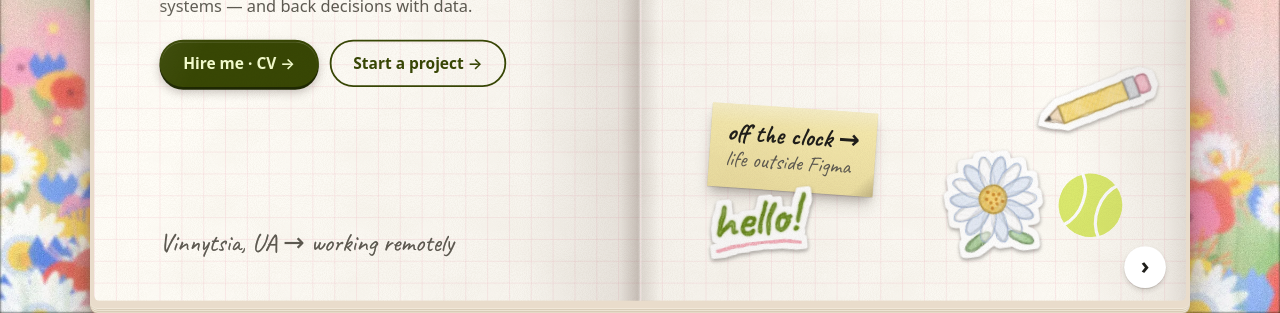
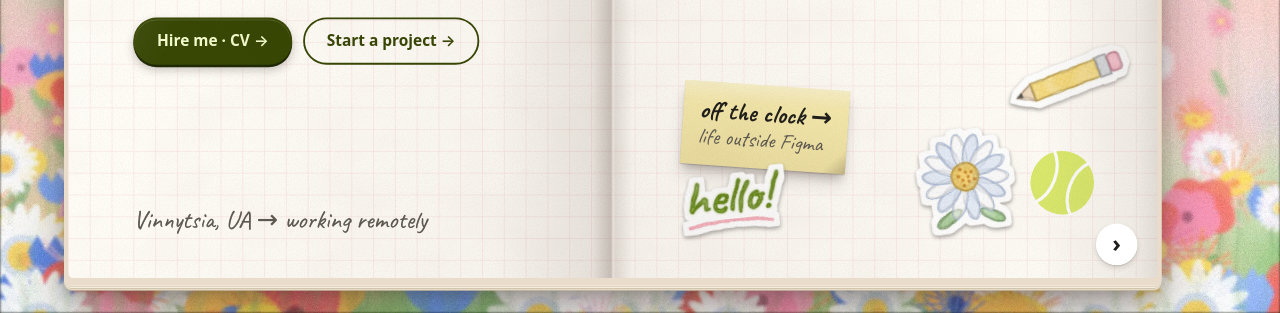
Before and after one commit to yana2026prvs/Landing-page, a plain HTML site: page index.html in a window 1280 px wide. Shown: the part 487-800 px from the top of the page. Drawn offline with Linux system fonts and the light colour scheme; a web font is replaced by a local one.

Commit message:
Fix bookmarks and notebook being cut off on narrower windows
- Centre the stage with absolute positioning instead of grid tracks
- Scale from the real stage size and account for clip and bookmark overhang
- Verified at 10 viewport sizes from 1101px to 2560px

Co-Authored-By: Claude Opus 5.5 <noreply@anthropic.com>
Claude-Session: https://claude.ai/code/session_011sYwercFEwGT9vV3Y1oJz4

```diff
--- a/css/style.css
+++ b/css/style.css
@@ -764,3 +764,17 @@ html.js .runhead { border-bottom: 2px solid color-mix(in srgb, var(--tab-c, #8a8
   html.js main > nav .tabs a:focus-visible { outline: 3px solid var(--grass); outline-offset: 2px; }
 }
 @media (prefers-reduced-motion: reduce) { html.js main > nav .tabs a { transition: none; } }
+
+/* ---- Robust centring: do not depend on grid track sizing (it drifts when the stage is narrower than the notebook) ---- */
+@media (min-width: 1101px) {
+  html.js main { display: block; padding: 0 !important; }
+  html.js main > .section,
+  html.js main > nav {
+    position: absolute; left: 50%; top: 50%; grid-area: auto;
+    width: 1208px; margin: 0;
+    /* the group (clips ← notebook → bookmarks) is asymmetric: nudge the notebook left so the whole group is centred */
+    transform: translate(calc(-50% - 30px * var(--fit, 1)), -50%) scale(var(--fit, 1));
+    transform-origin: 50% 50%;
+  }
+  html.js main > nav { height: 820px; }
+}
--- a/js/main.js
+++ b/js/main.js
@@ -184,10 +184,11 @@
   function fit() {
     if (!main) return;
     if (!stageMQ.matches) { main.style.removeProperty('--fit'); return; }
-    var w = innerWidth, h = innerHeight;
-    // the notebook (1208) + clips on the left (≈50) + tabs sticking out on the right (≈90)
-    var f = Math.min(1, (w - 24) / 1380, (h - 28) / 840);
-    main.style.setProperty('--fit', f.toFixed(3));
+    // real size of the stage (works inside embedded previews, where innerWidth can lie)
+    var w = main.clientWidth || innerWidth, h = main.clientHeight || innerHeight;
+    // notebook 1208 + clips on the left (≈50) + bookmarks sticking out on the right (≈110) + breathing room
+    var f = Math.min(1, (w - 24) / 1380, (h - 28) / 850);
+    main.style.setProperty('--fit', Math.max(f, .5).toFixed(3));
   }
 
   if (Object.keys(sections).length) {
```
